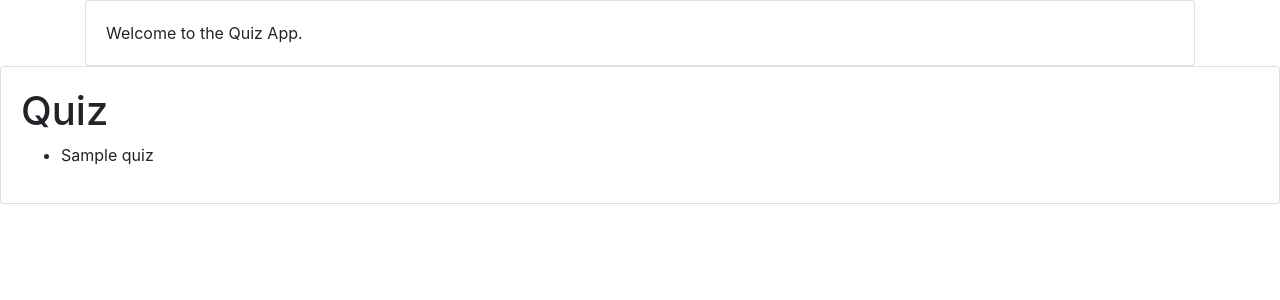
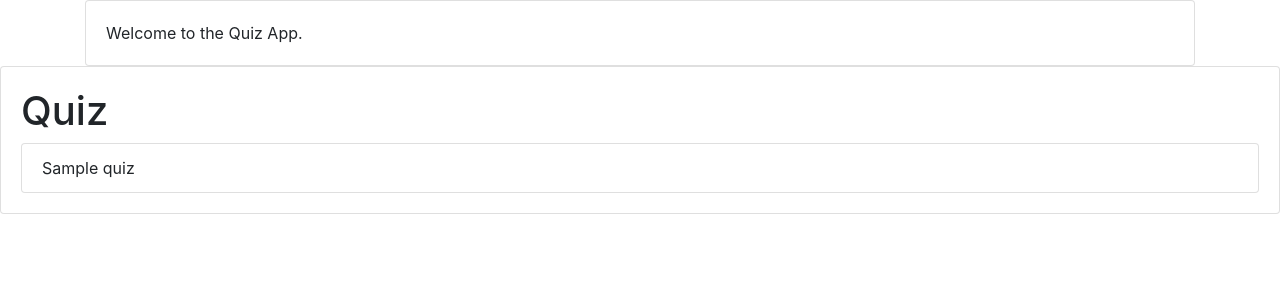
Before and after one commit to ICARUS343/DjangoModule, a Django app: page /quizApp/ in a window 1280 px wide. Shown: the top 300 px of the page. Run offline with Django 3.2, Linux system fonts and the light colour scheme; tables that the repository leaves empty hold one stand-in row (values such as "Sample post"); some libraries are stand-ins or nearby versions.

Commit message:
ADDED LIST VIEW

```diff
--- a/quizApp/templates/quizApp/index.html
+++ b/quizApp/templates/quizApp/index.html
@@ -23,11 +23,11 @@
 <div class="card mx-auto">
     <div class="card-body">
         <h1>Quiz</h1>
-        <ul>
+        <ul class = "list-group">
             {% for Quiz in latest_quiz_list %}
-                <li>{{ Quiz.quiz_title }}</li>
+                <li class="list-group-item">{{ Quiz.quiz_title }}</li>
             {% empty %}
-                <li>No articles yet.</li>
+                <li class="list-group-item">No articles yet.</li>
             {% endfor %}
         </ul>
     </div>
```
